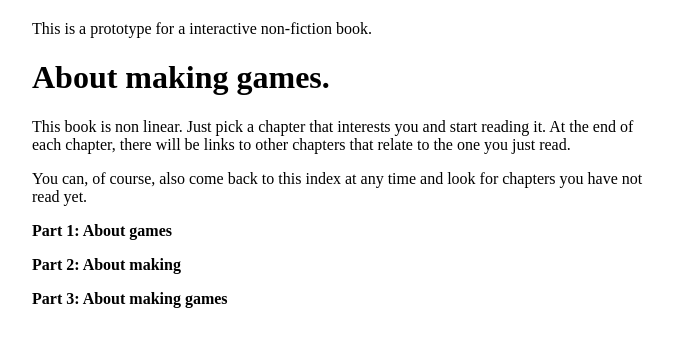
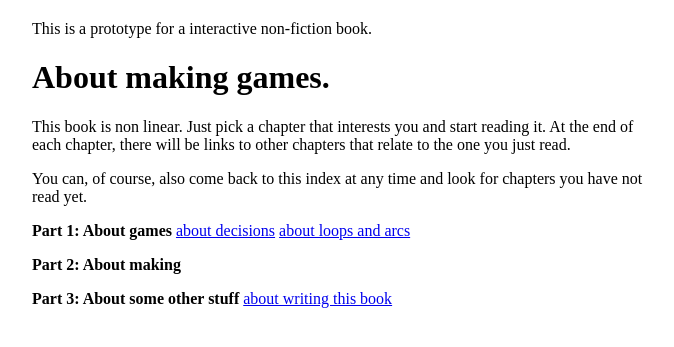
Before and after one commit to stuffedwombat/stuffedwombat.github.io, a Jekyll site: the page built from lr_intro.md, in a window 1280 px wide. Shown: the top 347 px of the page, without its empty margins (292-966 px from the left). Built offline with Jekyll 4.4.1, drawn with Linux system fonts in a browser that asks for light colours; our own code applies the rules of GitHub Pages for plain Markdown files; comment, search, counter and statistics services are not loaded.

Commit message:
Update lr_intro.md

```diff
--- a/lr_intro.md
+++ b/lr_intro.md
@@ -9,7 +9,11 @@ At the end of each chapter, there will be links to other chapters that relate to
 You can, of course, also come back to this index at any time and look for chapters you have not read yet.
 
 <b>Part 1: About games</b>
+[about decisions](lr_decisions)
+[about loops and arcs](lr_loops_arcs)
+
 
 <b>Part 2: About making</b>
 
-<b>Part 3: About making games</b>
+<b>Part 3: About some other stuff</b>
+[about writing this book](lr_writing_book)
```
